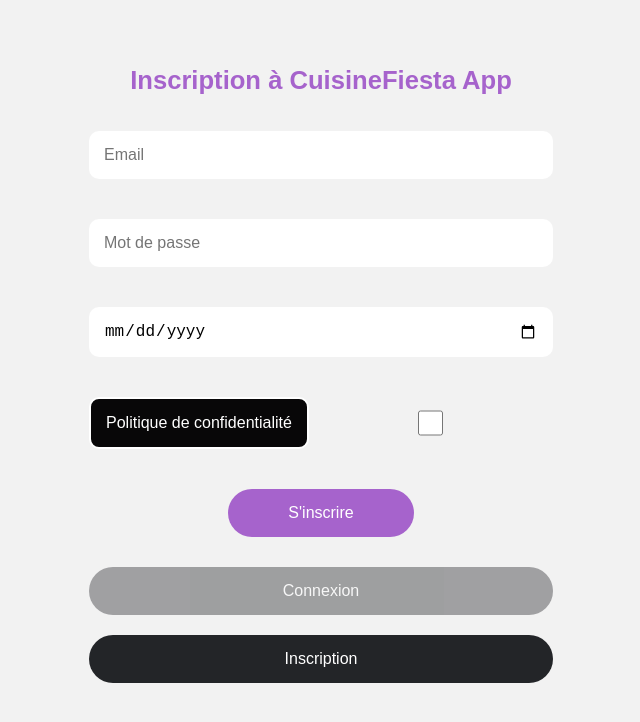
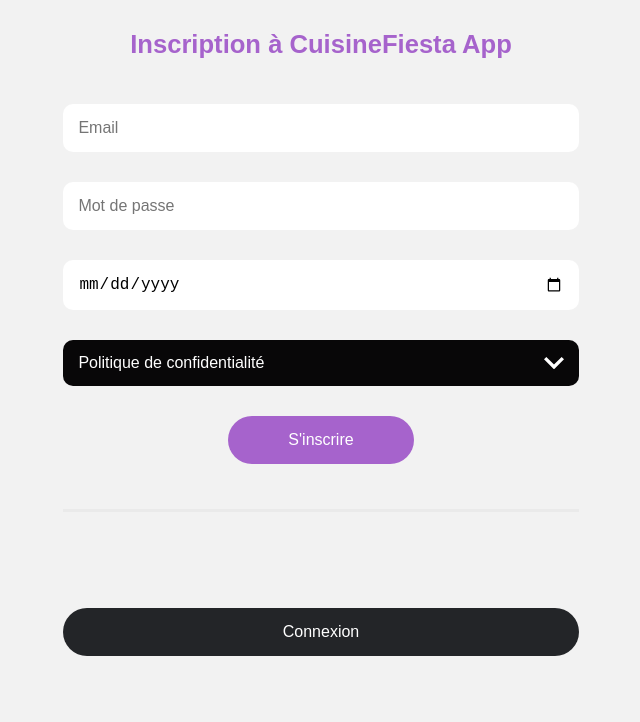
Before and after one commit to Sinematic/CuisineFiesta-F, a React (Vite) app: page /login in a window 1280 px wide. Both pictures are taken after a click on the button "Inscription". Shown: the top 722 px of the page, without its empty margins (319-959 px from the left). Built offline with nearby package versions, Linux system fonts and the light colour scheme.

Commit message:
Ajout composant dropdown et modifications structures JSX login et intégration JSX

```diff
--- a/src/assets/privacy-policy.json
+++ b/src/assets/privacy-policy.json
@@ -12,7 +12,7 @@
       },
       {
          "title": "Consentement",
-          "content": "En utilisant l'Application, vous consentez à la collecte, l'utilisation et le stockage de vos informations personnelles comme décrit dans cette politique de confidentialité."
+         "content": "En utilisant l'application, vous consentez à la collecte, l'utilisation et le stockage de vos informations personnelles comme décrit dans cette politique de confidentialité."
       },
       {
          "title": "Protection des Données",
@@ -24,7 +24,7 @@
       },
       {
          "title": "Transparence des Recettes Partagées",
-          "content": "Les recettes partagées sur l'Application seront visibles par tous les utilisateurs. En partageant une recette, vous acceptez que les informations que vous fournissez soient visibles publiquement."
+         "content": "Les recettes partagées sur l'application seront visibles par tous les utilisateurs. En partageant une recette, vous acceptez que les informations que vous fournissez soient visibles publiquement."
       },
       {
          "title": "Suppression de Compte",
@@ -36,11 +36,11 @@
       },
       {
          "title": "Clause de Réserve",
-          "content": "Nous nous réservons le droit de mettre à jour, modifier ou réviser cette politique de confidentialité à tout moment, à notre discrétion. Les modifications entreront en vigueur dès leur publication sur cette page. Nous vous encourageons à consulter régulièrement cette page pour rester informé des changements. Votre utilisation continue de l'Application après la publication de modifications signifie que vous acceptez ces modifications."
+         "content": "Nous nous réservons le droit de mettre à jour, modifier ou réviser cette politique de confidentialité à tout moment, à notre discrétion. Les modifications entreront en vigueur dès leur publication sur cette page. Nous vous encourageons à consulter régulièrement cette page pour rester informé des changements. Votre utilisation continue de l'application après la publication de modifications signifie que vous acceptez ces modifications."
       },
       {
          "title": "Changements de Politique",
-          "content": "En cas de modification substantielle de cette politique de confidentialité, nous vous informerons par le biais d'une notification dans l'Application, par e-mail ou par d'autres moyens appropriés. Votre consentement actuel sera respecté pour les données collectées jusqu'à la date de modification, à moins que vous ne choisissiez de retirer votre consentement. Nous vous encourageons à relire périodiquement cette politique de confidentialité pour rester informé de la manière dont nous protégeons vos informations."
+         "content": "En cas de modification substantielle de cette politique de confidentialité, nous vous informerons par le biais d'une notification dans l'application, par e-mail ou par d'autres moyens appropriés. Votre consentement actuel sera respecté pour les données collectées jusqu'à la date de modification, à moins que vous ne choisissiez de retirer votre consentement. Nous vous encourageons à relire périodiquement cette politique de confidentialité pour rester informé de la manière dont nous protégeons vos informations."
       }
    ]
  }
--- /dev/null
+++ b/src/components/Dropdown/Dropdown.tsx
@@ -0,0 +1,28 @@
+import { useState } from "react"
+import "../../styles/Dropdown/Dropdown.css"
+
+function Dropdown(props: { title: string, children: any }) {
+
+    const [isOpen, setIsOpen] = useState(false)
+
+    return (
+        <div className="dropdown">
+
+            <div className={"dropdown-bar" + (isOpen ? " dropdown-clicked" : "")}>
+                <p>{props.title}</p>
+                <svg onClick={() => setIsOpen(!isOpen)} viewBox="0 0 12 8" fill="none" xmlns="http://www.w3.org/2000/svg">
+                    <path d="M1.41 0.589996L6 5.17L10.59 0.589996L12 2L6 8L0 2L1.41 0.589996Z" />
+                </svg>
+            </div>
+
+            <div className={"dropdown-content" + (isOpen ? " open" : "")}>
+                <div className="dropdown-padding">
+                    {props.children}
+                </div>
+            </div>
+
+        </div>
+    )
+}
+
+export default Dropdown
--- a/src/components/Login/Login.tsx
+++ b/src/components/Login/Login.tsx
@@ -3,18 +3,14 @@
 import Input from "../Input/Input"
 import "../../styles/Login/Login.css"
 import PrivacyPolicy from '../PrivacyPolicy/PrivacyPolicy';
+import Dropdown from '../Dropdown/Dropdown';
 
 function Login() {
 
     const [isLogged, /*setIsLogged*/] = useState(false)
     const [page, setPage] = useState("login")
-    const [isOpen, setIsOpen] = useState(false)
 
     const [isChecked, setIsChecked] = useState(false)
-
-    const verifyForm = () => {
-        isChecked ? <p>Création du compte en cours</p> : <p>Vous devez accepter notre politique de confidentialité !</p>
-    }
 
     return (
         <Fragment>
@@ -27,32 +23,39 @@
                         {page === "signup" ?
                             <Fragment>
                                 <Input name="birthDate" type="date" />
+                                <Dropdown title="Politique de confidentialité">
+                                    <PrivacyPolicy title="false" />
 
-                                <div className='policies-wrapper'>
-                                    <Button
-                                        onClick={() => setIsOpen(!isOpen)}
-                                        identifier="dark-button"
-                                        value="Politique de confidentialité"
-                                    />
-                                    <Input onChange={() => setIsChecked(!isChecked)} name="policies" type="checkbox" required="true" />
-                                </div>
+                                    <div className="accept-policies">
+                                        <label htmlFor="policies">
+                                            J'accepte la politique de confidentialité :
+                                        </label>
+                                        <Input onChange={() => setIsChecked(!isChecked)} name="policies" type="checkbox" />
+                                    </div>
+                                </Dropdown>
 
-                                {isOpen ? <PrivacyPolicy isOpen={isOpen} /> : null}
                             </Fragment>
                         : null}
-                        <Button  name={page} type="submit" onClick={() => verifyForm} value={page === "login" ? "Se connecter" : "S'inscrire"} />
+                        <Button  name={page} type="button" value={page === "login" ? "Se connecter" : "S'inscrire"} />
 
                     </form>
 
                     <div className="switch-form">
-                        <button onClick={() => setPage("login")} className={page === "login" ? "active" : ""}>
-                            Connexion
-                        </button>
-                        <button onClick={() => setPage("signup")} className={page === "signup" ? "active" : ""}>
-                            Inscription
-                        </button>
+                        {page === "login" ?
+                            <button onClick={() => setPage("signup")}>
+                                Inscription
+                            </button>
+                        :
+                            <button onClick={() => setPage("login")}>
+                                Connexion
+                            </button>
+                        }
+
+
                     </div>
+
                 </div>
+
             : null}
         </Fragment>
     )
--- a/src/components/PrivacyPolicy/PrivacyPolicy.tsx
+++ b/src/components/PrivacyPolicy/PrivacyPolicy.tsx
@@ -2,15 +2,14 @@
 import "../../styles/PrivacyPolicy/PrivacyPolicy.css"
 import privacyPolicy from "../../assets/privacy-policy.json"
 
-function PrivacyPolicy(props : { isOpen: boolean }) {
+function PrivacyPolicy(props: { title?: "true" | "false" }) {
 
     return (
         <Fragment>
-            {props.isOpen ?
             <div className="privacy-container">
                 {privacyPolicy ?
                     <Fragment>
-                        <h2>{privacyPolicy.title}</h2>
+                        {props.title === "true" ? <h2>{privacyPolicy.title}</h2> : null}
                         {privacyPolicy.sections.map((section) =>
                             <div className="privacy-section">
                                 <h3>{section.title}</h3>
@@ -20,7 +19,6 @@
                     </Fragment>
                 : <h2>Impossible de charger le document !</h2>}
             </div>
-            : null}
         </Fragment>
 
     )
--- /dev/null
+++ b/src/styles/Dropdown/Dropdown.css
@@ -0,0 +1,51 @@
+.dropdown {
+    width: 100%;
+}
+
+.dropdown-bar {
+    display: flex;
+    justify-content: space-between;
+    width: 100%;
+    padding: 10px 15px;
+    font-size: 1rem;
+    background-color:  var(--dark-color);
+    color: var(--white);
+    border-radius: 10px;
+    transform: scaleY(1);
+    transition: transform 0.6s;
+}
+
+.dropdown-bar svg {
+    align-self: center;
+    width: 20px;
+    fill: var(--white);
+    transition: transform 0.6s;
+}
+
+.dropdown-clicked {
+    background-color: #3c3b3b;
+    transition: background-color 0.6s;
+}
+
+.dropdown-clicked svg {
+    transform: scale(-1);
+    transition: transform 0.6s;
+}
+
+.dropdown-content {
+    border-radius: 0 0 10px 10px;
+    max-height: 0;
+    overflow: hidden;
+    padding: 0 20px;
+    transition: max-height 1s ease-in-out;
+}
+
+.dropdown-padding {
+    padding: 20px 20px 40px 20px;
+}
+
+.dropdown-content.open {
+    border: 2px solid #eaeaea;
+    border-top: none;
+    max-height: 9000px;
+}
--- a/src/styles/Login/Login.css
+++ b/src/styles/Login/Login.css
@@ -1,8 +1,8 @@
 .register-container {
-    padding: 60px 10%;
+    padding: 30px 8vw;
     display: flex;
     flex-direction: column;
-    gap: 30px;
+    gap: 45px;
     max-width: 720px;
     margin: auto;
 }
@@ -10,6 +10,7 @@
 .register-container > h1 {
     font-size: 1.6rem;
     font-weight: 700;
+    line-height: normal;
     color: var(--main-color);
     text-align: center;
 }
@@ -17,7 +18,7 @@
 .register-container > form {
     display: flex;
     flex-direction: column;
-    gap: 40px;
+    gap: 30px;
     min-height: 315px;
 }
 
@@ -25,46 +26,35 @@
     margin: 0;
 }
 
-.register-container > form > button:not(.dark-button) {
+.register-container > form > input:focus {
+    outline: solid var(--main-color);
+}
+
+.register-container > form > button {
     padding: 15px 60px;
     width: auto;
 }
 
-.register-container > .switch-form {
-    display: flex;
-    flex-direction: column;
-    gap: 20px;
+.accept-policies {
+    display: grid;
+    grid-template-columns: 1fr 1.8rem;
+    font-weight: 700;
+    margin-top: 25px;
+    margin-bottom: 25px;
+    padding: 15px 10px ;
+    border: 1px solid;
+    border-radius: 5px;
+}
+
+
+.switch-form {
+    border-top: 3px solid #eaeaea;
+    padding-top: 12vmin;
     width: 100%;
     font-size: 1.2rem;
     color: var(--white);
 }
 
-.register-container > .switch-form > button {
+.switch-form > button {
     background-color: var(--secondary-color);
-    opacity: 0.4;
 }
-
-.register-container > .switch-form > button.active {
-    opacity: 1;
-}
-
-.policies-wrapper {
-    display: flex;
-    width: 100%;
-}
-
-.policies-wrapper > .dark-button {
-    margin: 0;
-}
-
-.policies-wrapper > input {
-    width: 25px;
-}
-
-.error-message {
-    position: absolute;
-    z-index: 3;
-    color: red;
-    font-size: 2rem;
-    font-weight: 500;
-}
--- a/src/styles/PrivacyPolicy/PrivacyPolicy.css
+++ b/src/styles/PrivacyPolicy/PrivacyPolicy.css
@@ -9,7 +9,7 @@
     padding: 1rem 0 1rem 0;
 }
 
-.privacy-section {
+.privacy-section:not(:last-child) {
     padding: 20px 0;
     border-bottom: 1px solid;
 }
--- a/src/styles/reset.css
+++ b/src/styles/reset.css
@@ -1,4 +1,4 @@
-body, h1, h2, h3, h4, h5, h6, p, blockquote, pre, a, abbr, acronym, address, code, del, dfn, em, img, q, dl, dt, dd, ol, ul, li, fieldset, form, label, legend, table, caption, tbody, tfoot, thead, tr, th, td {
+body, svg, h1, h2, h3, h4, h5, h6, p, blockquote, pre, a, abbr, acronym, address, code, del, dfn, em, img, q, dl, dt, dd, ol, ul, li, fieldset, form, label, legend, table, caption, tbody, tfoot, thead, tr, th, td {
     margin: 0;
     padding: 0;
     border: 0;
```
Also changed, not shown: src/assets/images/dropdwon-arrow.svg (added). Lines whose indentation alone changed are shown as unchanged.
